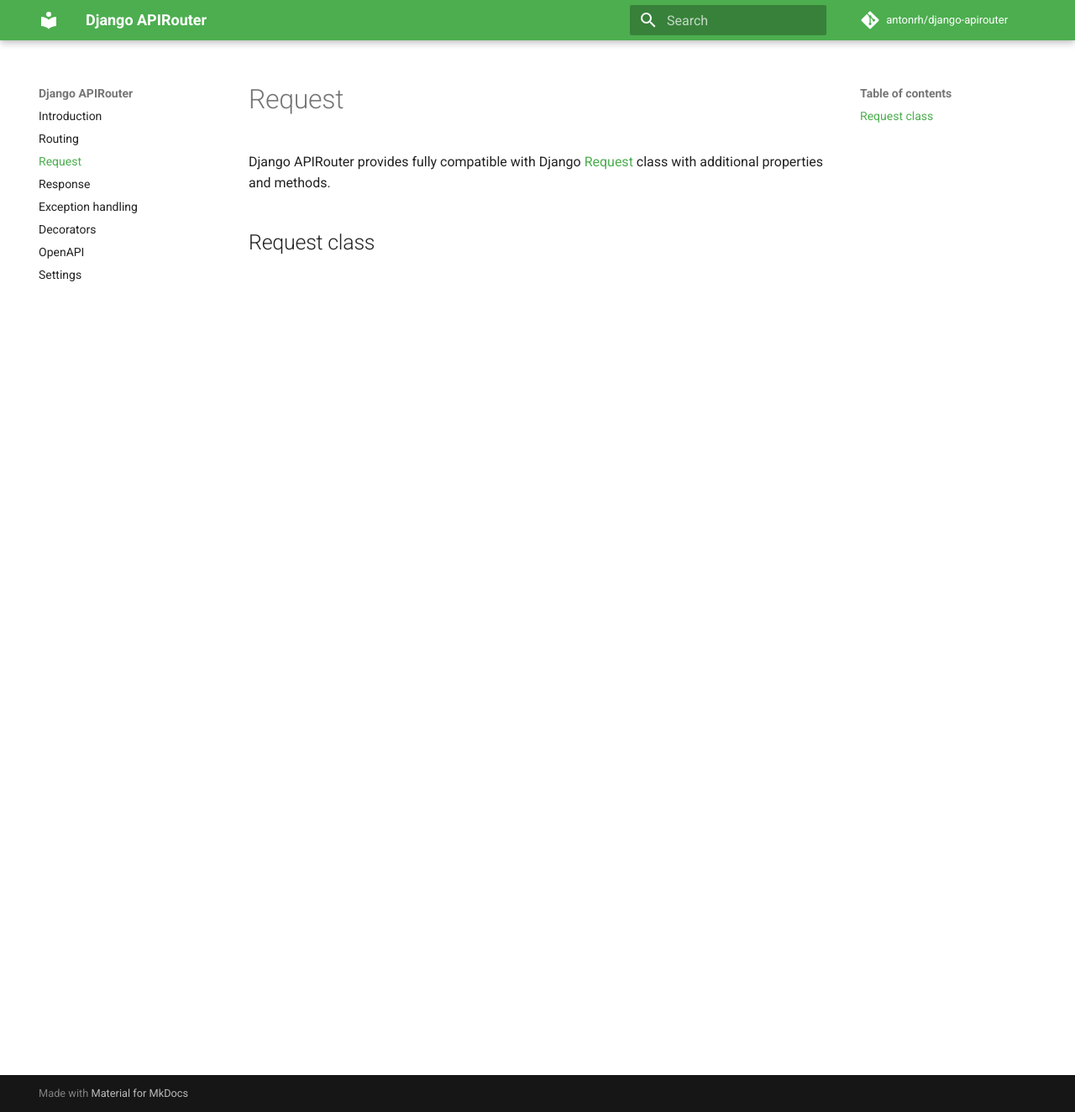
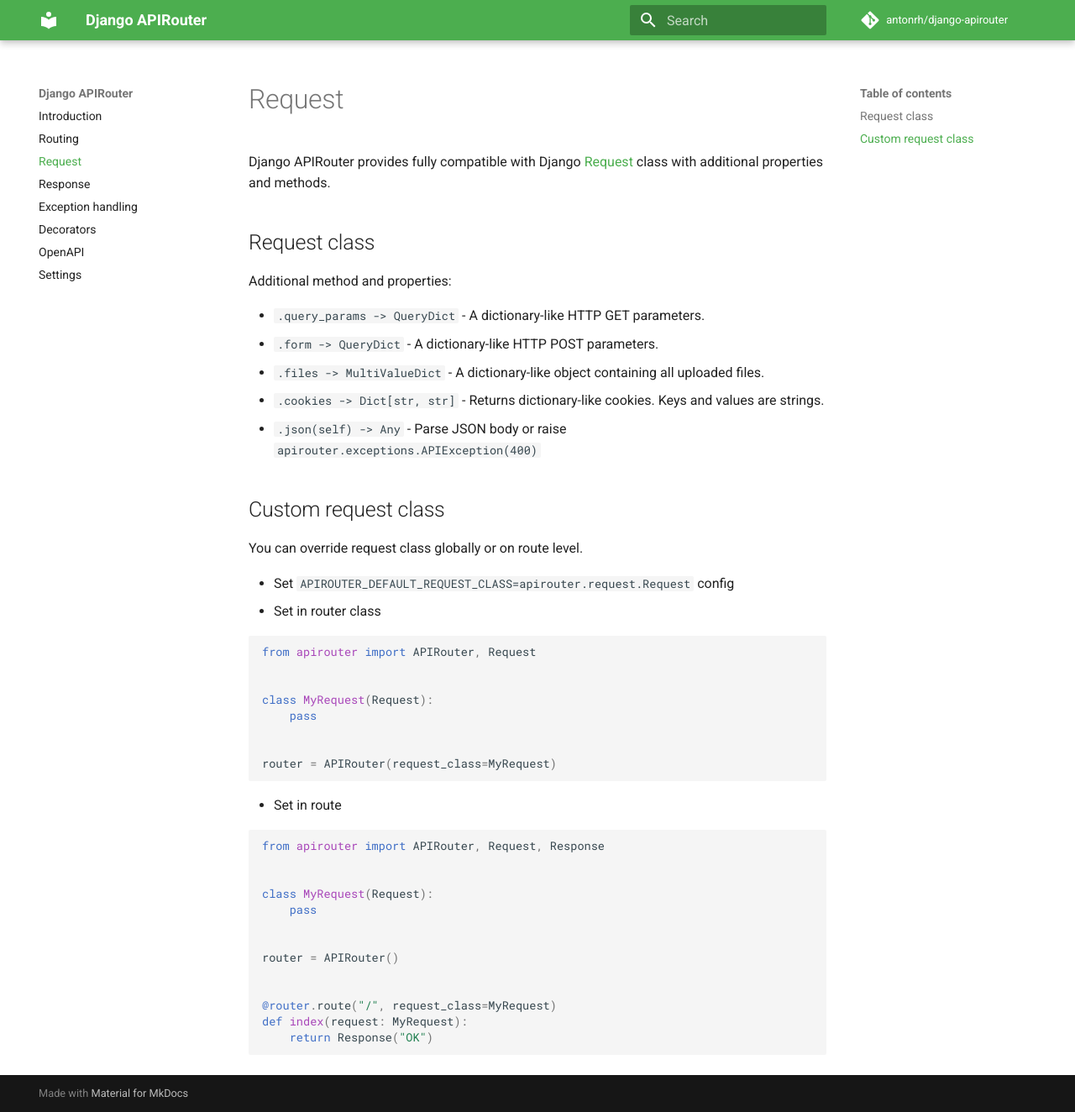
Before and after one commit to antonrh/django-apirouter, an MkDocs documentation site: the page built from docs/request.md, in a window 1280 px wide and 1324 px high. Shown: the whole window at 84% size. Built offline with MkDocs 1.6.1 and Material for MkDocs 9.7.7, drawn with Linux system fonts in a browser that asks for light colours; comment, search, counter and statistics services are not loaded.

Commit message:
Updated docs

````diff
--- a/docs/request.md
+++ b/docs/request.md
@@ -2,3 +2,44 @@
 with additional properties and methods.
 
 ## Request class
+
+Additional method and properties:
+
+* `.query_params -> QueryDict` - A dictionary-like HTTP GET parameters.
+* `.form -> QueryDict` - A dictionary-like HTTP POST parameters.
+* `.files -> MultiValueDict` - A dictionary-like object containing all uploaded files.
+* `.cookies -> Dict[str, str]` - Returns dictionary-like cookies. Keys and values are strings.
+* `.json(self) -> Any` - Parse JSON body or raise `apirouter.exceptions.APIException(400)`
+
+## Custom request class
+
+You can override request class globally or on route level.
+
+* Set `APIROUTER_DEFAULT_REQUEST_CLASS=apirouter.request.Request` config
+* Set in router class
+```python
+from apirouter import APIRouter, Request
+
+
+class MyRequest(Request):
+    pass
+
+
+router = APIRouter(request_class=MyRequest)
+```
+* Set in route
+```python
+from apirouter import APIRouter, Request, Response
+
+
+class MyRequest(Request):
+    pass
+
+
+router = APIRouter()
+
+
+@router.route("/", request_class=MyRequest)
+def index(request: MyRequest):
+    return Response("OK")
+```
--- a/mkdocs.yml
+++ b/mkdocs.yml
@@ -17,14 +17,15 @@
 edit_uri: ""
 
 nav:
-- Introduction: index.md
-- Routing: routing.md
-- Request: request.md
-- Response: response.md
-- Exception handling: exception_handling.md
-- Decorators: decorators.md
-- OpenAPI: openapi.md
-- Settings: settings.md
+  - Introduction: index.md
+  - Routing: routing.md
+  - Request: request.md
+  - Response: response.md
+  - Exception handling: exception_handling.md
+  - Decorators: decorators.md
+  - OpenAPI: openapi.md
+  - Settings: settings.md
 
 markdown_extensions:
-  - codehilite
+  - markdown.extensions.codehilite:
+      guess_lang: false
--- a/pyproject.toml
+++ b/pyproject.toml
@@ -16,6 +16,7 @@
 django = "^3.0.8"
 mkdocs = {version = "^1.1.2", extras = ["docs"]}
 mkdocs-material = {version = "^5.5.0", extras = ["docs"]}
+mkdocstrings = "^0.12.2"
 
 [tool.poetry.dev-dependencies]
 isort = "^5.1.4"
````
Also changed, not shown: 2 other files.
